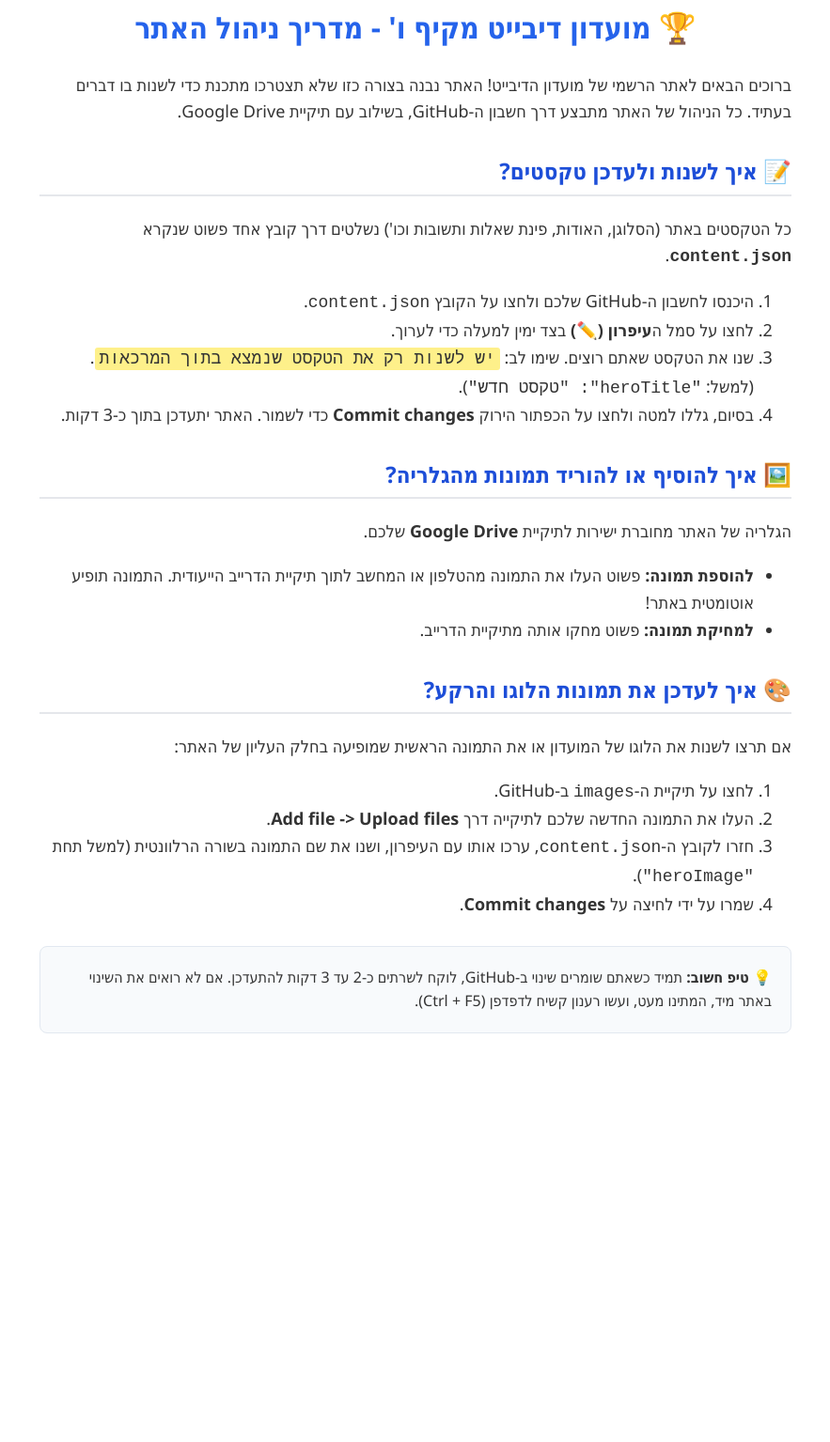
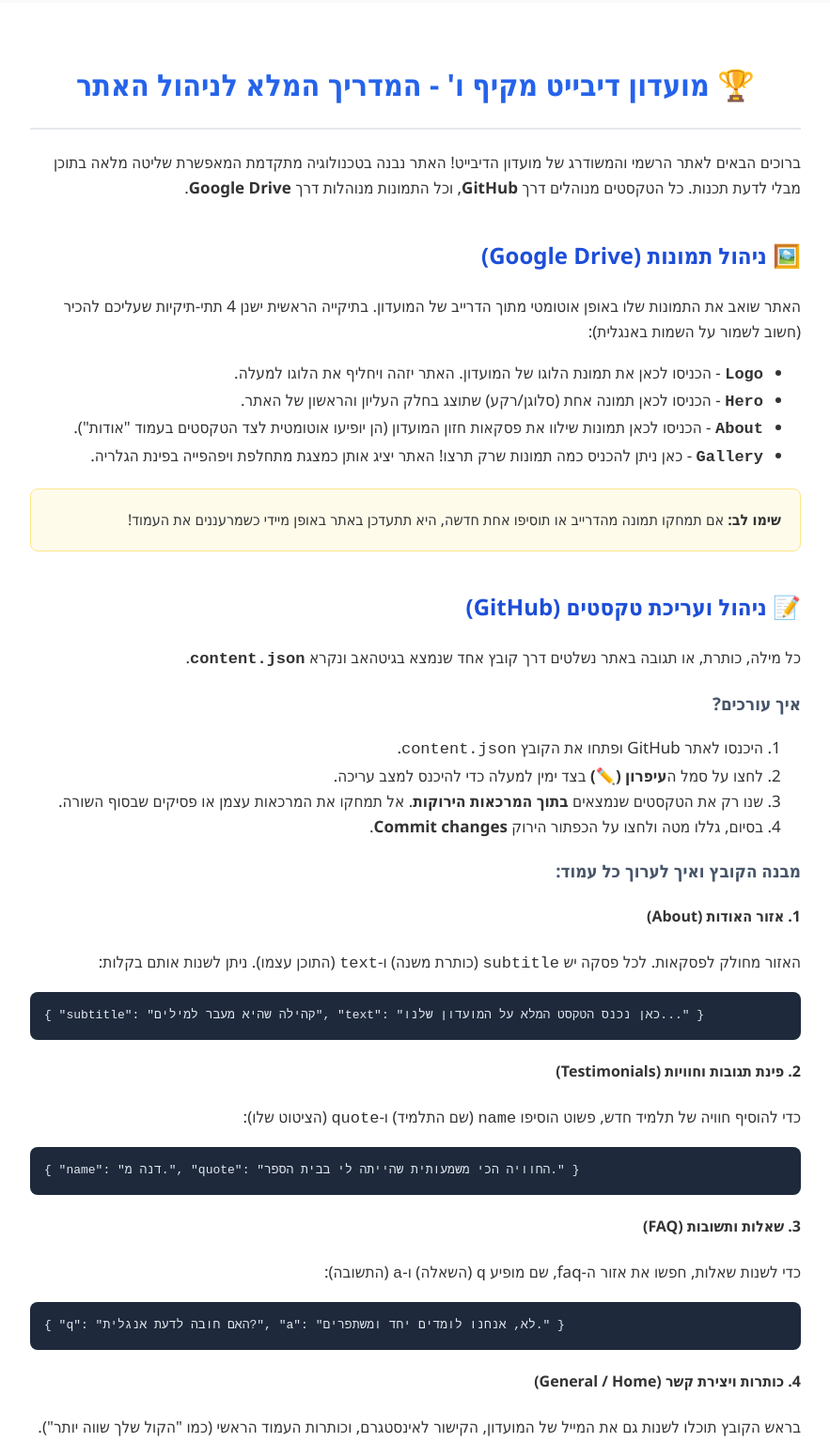
Before and after one commit to debatemvav-source/Makif-Vav-Debate-Club, a plain HTML site: page מדריך_למנהל_האתר.html in a window 1280 px wide. Shown: the part 37-1572 px from the top of the page at 94% size, without its empty margins (198-1081 px from the left). Before the commit the page ends 1177 px from the top, so only its background shows below. Drawn offline with Linux system fonts and the light colour scheme.

Commit message:
Add files via upload

```diff
--- a/מדריך_למנהל_האתר.html
+++ b/מדריך_למנהל_האתר.html
@@ -2,47 +2,83 @@
 <html lang="he" dir="rtl">
 <head>
     <meta charset="UTF-8">
-    <title>מדריך ניהול האתר - מועדון הדיבייט</title>
+    <title>מדריך ניהול האתר - מועדון הדיבייט (מעודכן)</title>
     <style>
-        body { font-family: 'Segoe UI', Tahoma, Geneva, Verdana, sans-serif; line-height: 1.6; margin: 40px auto; max-width: 800px; color: #333; }
-        h1 { color: #2563eb; text-align: center; }
-        h2 { color: #1d4ed8; border-bottom: 2px solid #e5e7eb; padding-bottom: 5px; margin-top: 30px; }
-        p, li { font-size: 18px; }
+        body { font-family: 'Segoe UI', Tahoma, Geneva, Verdana, sans-serif; line-height: 1.6; margin: 40px auto; max-width: 900px; color: #333; background: #f8fafc; }
+        .container { background: white; padding: 40px; border-radius: 12px; box-shadow: 0 4px 6px rgba(0,0,0,0.05); }
+        h1 { color: #2563eb; text-align: center; border-bottom: 2px solid #e5e7eb; padding-bottom: 20px; }
+        h2 { color: #1d4ed8; margin-top: 40px; }
+        h3 { color: #475569; }
+        p, li { font-size: 17px; }
         .highlight { background: #fef08a; padding: 2px 5px; border-radius: 3px; font-family: monospace; }
-        .box { background: #f8fafc; border: 1px solid #e2e8f0; padding: 20px; border-radius: 8px; margin: 30px 0; }
+        .code-block { background: #1e293b; color: #e2e8f0; padding: 15px; border-radius: 8px; direction: ltr; text-align: left; font-family: monospace; margin: 10px 0; }
+        .box { background: #eff6ff; border: 1px solid #bfdbfe; padding: 20px; border-radius: 8px; margin: 30px 0; }
+        .warning { background: #fffbeb; border: 1px solid #fde68a; padding: 20px; border-radius: 8px; margin: 20px 0; }
     </style>
 </head>
 <body>
-    <h1>🏆 מועדון דיבייט מקיף ו' - מדריך ניהול האתר</h1>
-    <p>ברוכים הבאים לאתר הרשמי של מועדון הדיבייט! האתר נבנה בצורה כזו שלא תצטרכו מתכנת כדי לשנות בו דברים בעתיד. כל הניהול של האתר מתבצע דרך חשבון ה-GitHub, בשילוב עם תיקיית Google Drive.</p>
+    <div class="container">
+        <h1>🏆 מועדון דיבייט מקיף ו' - המדריך המלא לניהול האתר</h1>
+        <p>ברוכים הבאים לאתר הרשמי והמשודרג של מועדון הדיבייט! האתר נבנה בטכנולוגיה מתקדמת המאפשרת שליטה מלאה בתוכן מבלי לדעת תכנות. כל הטקסטים מנוהלים דרך <strong>GitHub</strong>, וכל התמונות מנוהלות דרך <strong>Google Drive</strong>.</p>
 
-    <h2>📝 איך לשנות ולעדכן טקסטים?</h2>
-    <p>כל הטקסטים באתר (הסלוגן, האודות, פינת שאלות ותשובות וכו') נשלטים דרך קובץ אחד פשוט שנקרא <strong><code>content.json</code></strong>.</p>
-    <ol>
-        <li>היכנסו לחשבון ה-GitHub שלכם ולחצו על הקובץ <code>content.json</code>.</li>
-        <li>לחצו על סמל ה<strong>עיפרון (✏️)</strong> בצד ימין למעלה כדי לערוך.</li>
-        <li>שנו את הטקסט שאתם רוצים. שימו לב: <span class="highlight">יש לשנות רק את הטקסט שנמצא בתוך המרכאות</span>. (למשל: <code>"heroTitle": "טקסט חדש"</code>).</li>
-        <li>בסיום, גללו למטה ולחצו על הכפתור הירוק <strong>Commit changes</strong> כדי לשמור. האתר יתעדכן בתוך כ-3 דקות.</li>
-    </ol>
+        <h2>🖼️ ניהול תמונות (Google Drive)</h2>
+        <p>האתר שואב את התמונות שלו באופן אוטומטי מתוך הדרייב של המועדון. בתיקייה הראשית ישנן 4 תתי-תיקיות שעליכם להכיר (חשוב לשמור על השמות באנגלית):</p>
+        <ul>
+            <li><strong><code>Logo</code></strong> - הכניסו לכאן את תמונת הלוגו של המועדון. האתר יזהה ויחליף את הלוגו למעלה.</li>
+            <li><strong><code>Hero</code></strong> - הכניסו לכאן תמונה אחת (סלוגן/רקע) שתוצג בחלק העליון והראשון של האתר.</li>
+            <li><strong><code>About</code></strong> - הכניסו לכאן תמונות שילוו את פסקאות חזון המועדון (הן יופיעו אוטומטית לצד הטקסטים בעמוד "אודות").</li>
+            <li><strong><code>Gallery</code></strong> - כאן ניתן להכניס כמה תמונות שרק תרצו! האתר יציג אותן כמצגת מתחלפת ויפהפייה בפינת הגלריה.</li>
+        </ul>
+        <div class="warning">
+            <strong>שימו לב:</strong> אם תמחקו תמונה מהדרייב או תוסיפו אחת חדשה, היא תתעדכן באתר באופן מיידי כשמרעננים את העמוד!
+        </div>
 
-    <h2>🖼️ איך להוסיף או להוריד תמונות מהגלריה?</h2>
-    <p>הגלריה של האתר מחוברת ישירות לתיקיית <strong>Google Drive</strong> שלכם.</p>
-    <ul>
-        <li><strong>להוספת תמונה:</strong> פשוט העלו את התמונה מהטלפון או המחשב לתוך תיקיית הדרייב הייעודית. התמונה תופיע אוטומטית באתר!</li>
-        <li><strong>למחיקת תמונה:</strong> פשוט מחקו אותה מתיקיית הדרייב.</li>
-    </ul>
+        <h2>📝 ניהול ועריכת טקסטים (GitHub)</h2>
+        <p>כל מילה, כותרת, או תגובה באתר נשלטים דרך קובץ אחד שנמצא בגיטהאב ונקרא <strong><code>content.json</code></strong>.</p>
 
-    <h2>🎨 איך לעדכן את תמונות הלוגו והרקע?</h2>
-    <p>אם תרצו לשנות את הלוגו של המועדון או את התמונה הראשית שמופיעה בחלק העליון של האתר:</p>
-    <ol>
-        <li>לחצו על תיקיית ה-<code>images</code> ב-GitHub.</li>
-        <li>העלו את התמונה החדשה שלכם לתיקייה דרך <strong>Add file -> Upload files</strong>.</li>
-        <li>חזרו לקובץ ה-<code>content.json</code>, ערכו אותו עם העיפרון, ושנו את שם התמונה בשורה הרלוונטית (למשל תחת <code>"heroImage"</code>).</li>
-        <li>שמרו על ידי לחיצה על <strong>Commit changes</strong>.</li>
-    </ol>
+        <h3>איך עורכים?</h3>
+        <ol>
+            <li>היכנסו לאתר GitHub ופתחו את הקובץ <code>content.json</code>.</li>
+            <li>לחצו על סמל ה<strong>עיפרון (✏️)</strong> בצד ימין למעלה כדי להיכנס למצב עריכה.</li>
+            <li>שנו רק את הטקסטים שנמצאים <strong>בתוך המרכאות הירוקות</strong>. אל תמחקו את המרכאות עצמן או פסיקים שבסוף השורה.</li>
+            <li>בסיום, גללו מטה ולחצו על הכפתור הירוק <strong>Commit changes</strong>.</li>
+        </ol>
 
-    <div class="box">
-        <strong>💡 טיפ חשוב:</strong> תמיד כשאתם שומרים שינוי ב-GitHub, לוקח לשרתים כ-2 עד 3 דקות להתעדכן. אם לא רואים את השינוי באתר מיד, המתינו מעט, ועשו רענון קשיח לדפדפן (Ctrl + F5).
+        <h3>מבנה הקובץ ואיך לערוך כל עמוד:</h3>
+
+        <h4>1. אזור האודות (About)</h4>
+        <p>האזור מחולק לפסקאות. לכל פסקה יש <code>subtitle</code> (כותרת משנה) ו-<code>text</code> (התוכן עצמו). ניתן לשנות אותם בקלות:</p>
+        <div class="code-block">
+{
+  "subtitle": "קהילה שהיא מעבר למילים",
+  "text": "כאן נכנס הטקסט המלא על המועדון שלנו..."
+}
+        </div>
+
+        <h4>2. פינת תגובות וחוויות (Testimonials)</h4>
+        <p>כדי להוסיף חוויה של תלמיד חדש, פשוט הוסיפו <code>name</code> (שם התלמיד) ו-<code>quote</code> (הציטוט שלו):</p>
+        <div class="code-block">
+{
+  "name": "דנה מ.",
+  "quote": "החוויה הכי משמעותית שהייתה לי בבית הספר."
+}
+        </div>
+
+        <h4>3. שאלות ותשובות (FAQ)</h4>
+        <p>כדי לשנות שאלות, חפשו את אזור ה-faq, שם מופיע <code>q</code> (השאלה) ו-<code>a</code> (התשובה):</p>
+        <div class="code-block">
+{
+  "q": "האם חובה לדעת אנגלית?",
+  "a": "לא, אנחנו לומדים יחד ומשתפרים."
+}
+        </div>
+
+        <h4>4. כותרות ויצירת קשר (General / Home)</h4>
+        <p>בראש הקובץ תוכלו לשנות גם את המייל של המועדון, הקישור לאינסטגרם, וכותרות העמוד הראשי (כמו "הקול שלך שווה יותר").</p>
+
+        <div class="box">
+            <strong>💡 טיפ זהב לאחזקת האתר:</strong> תמיד כשאתם שומרים שינוי ב-GitHub (Commit changes), לוקח לשרתים של אינטרנט לעדכן את הקבצים, ולכן **יש להמתין 3 עד 5 דקות**. אם עבר זמן ואינכם רואים את השינוי, לחצו במקלדת על <strong>Ctrl + F5</strong> כדי למחוק את זיכרון הדפדפן ולראות את הגרסה החדשה!
+        </div>
     </div>
 </body>
 </html>
```
